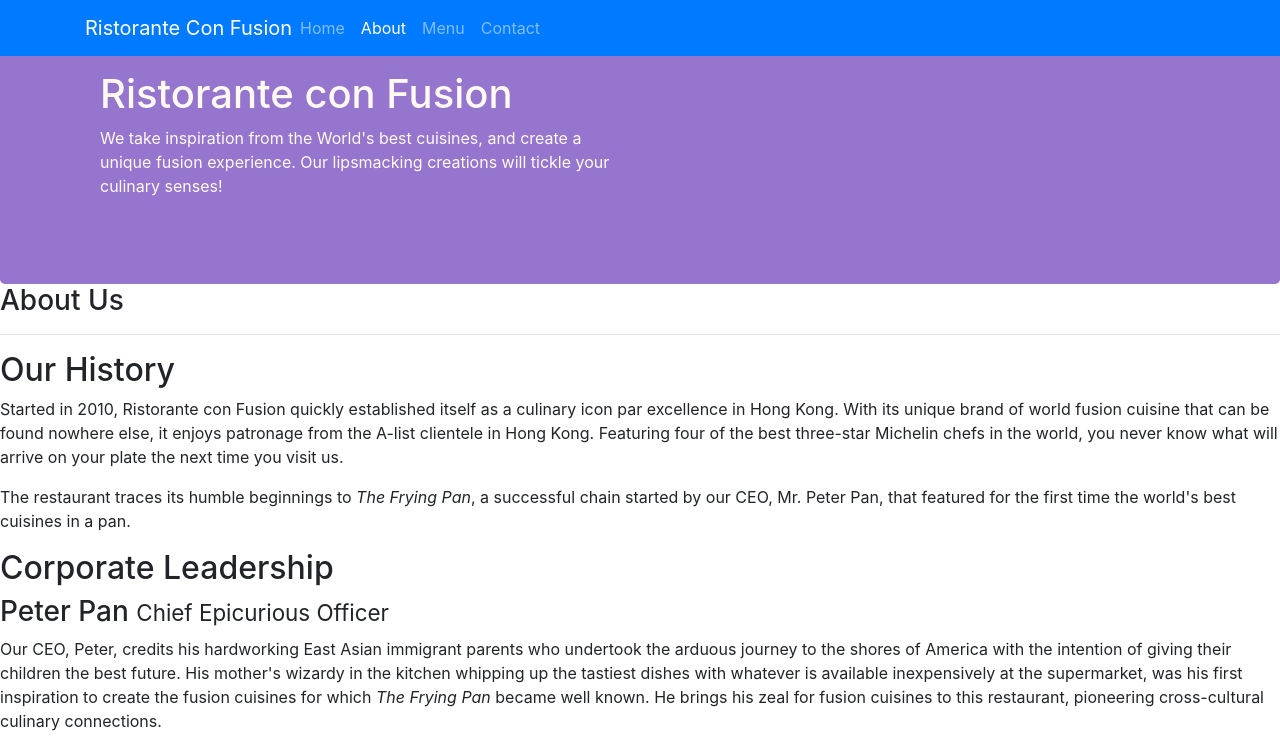
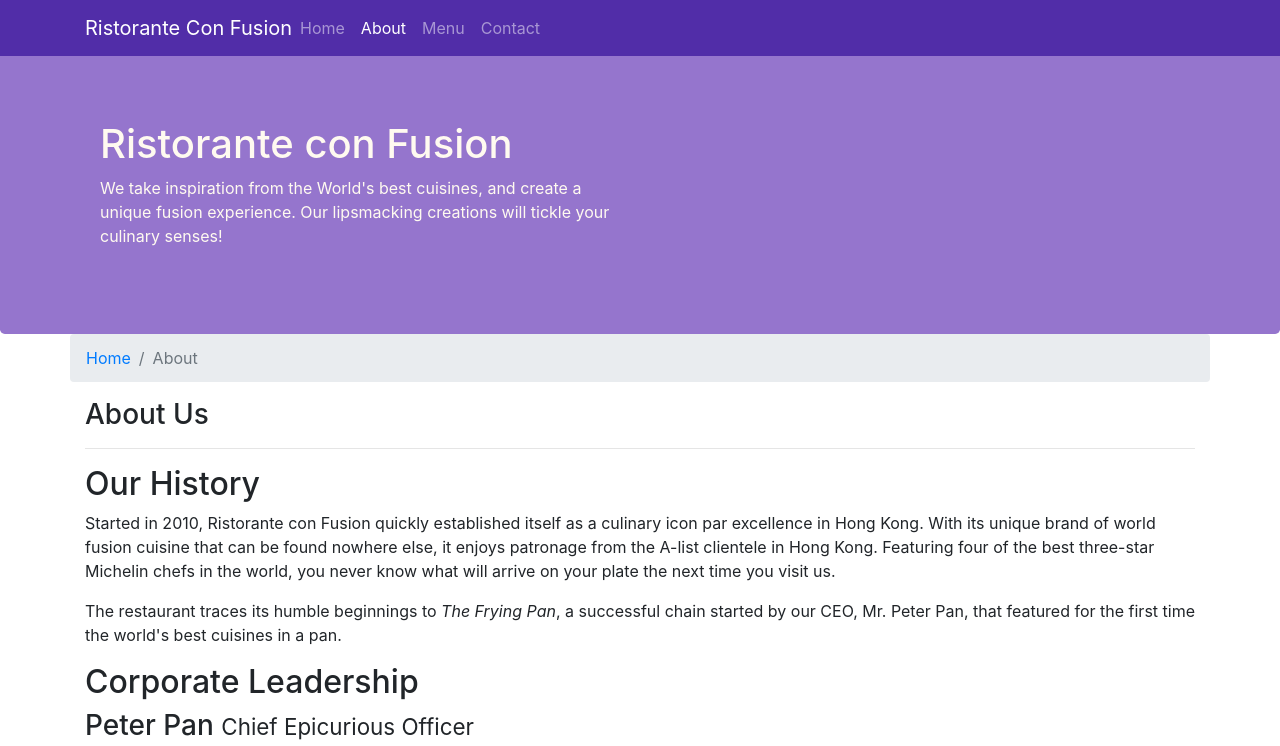
Before and after one commit to arkebi24/conFusion, a website: page aboutus.html in a window 1280 px wide. Shown: the top 746 px of the page. Drawn offline with nearby package versions, Linux system fonts and the light colour scheme.

Commit message:
Navbar and Breadcrumbs

```diff
--- a/aboutus.html
+++ b/aboutus.html
@@ -16,7 +16,7 @@
 
 <body>
 
-    <nav class="navbar navbar-dark navbar-expand-sm bg-primary fixed-top">
+    <nav class="navbar navbar-dark navbar-expand-sm  fixed-top">
         <div class="container">
             <button class="navbar-toggler" type="button" data-toggle="collapse" data-target="#Navbar">
                 <span class="navbar-toggler-icon"></span>
@@ -31,9 +31,7 @@
                 </ul>
             </div>
         </div>
-
     </nav>
-
 
     <header class="jumbotron">
         <div class="container">
@@ -48,9 +46,13 @@
         </div>
     </header>
 
-    <div>
-        <div>
-            <div>
+    <div class="container">
+        <div class="row">
+            <ol class="col-12 breadcrumb">
+                <li class="breadcrumb-item"><a href="./index.html">Home</a></li>
+                <li class="breadcrumb-item active">About</li>
+            </ol>
+            <div class="col-12">
                <h3>About Us</h3>
                <hr>
             </div>
@@ -89,7 +91,7 @@
                 <div class="col-4 offset-1 col-sm-2">
                     <h5>Links</h5>
                     <ul class="list-unstyled">
-                        <li><a href="#">Home</a></li>
+                        <li><a href="./index.html">Home</a></li>
                         <li><a href="#">About</a></li>
                         <li><a href="#">Menu</a></li>
                         <li><a href="#">Contact</a></li>
--- a/css/styles.css
+++ b/css/styles.css
@@ -23,8 +23,17 @@
     color: floralwhite;
 }
 
-.address {
+address {
     font-size: 80%;
     margin: 0px;
     color: #0f0f0f;
 }
+
+body {
+    padding: 50px 0px 0px 0px;
+    z-index: 0;
+}
+
+.navbar-dark {
+    background-color: #512DA8;
+}
```
Also changed, not shown: index.html (+2 -2 lines).
